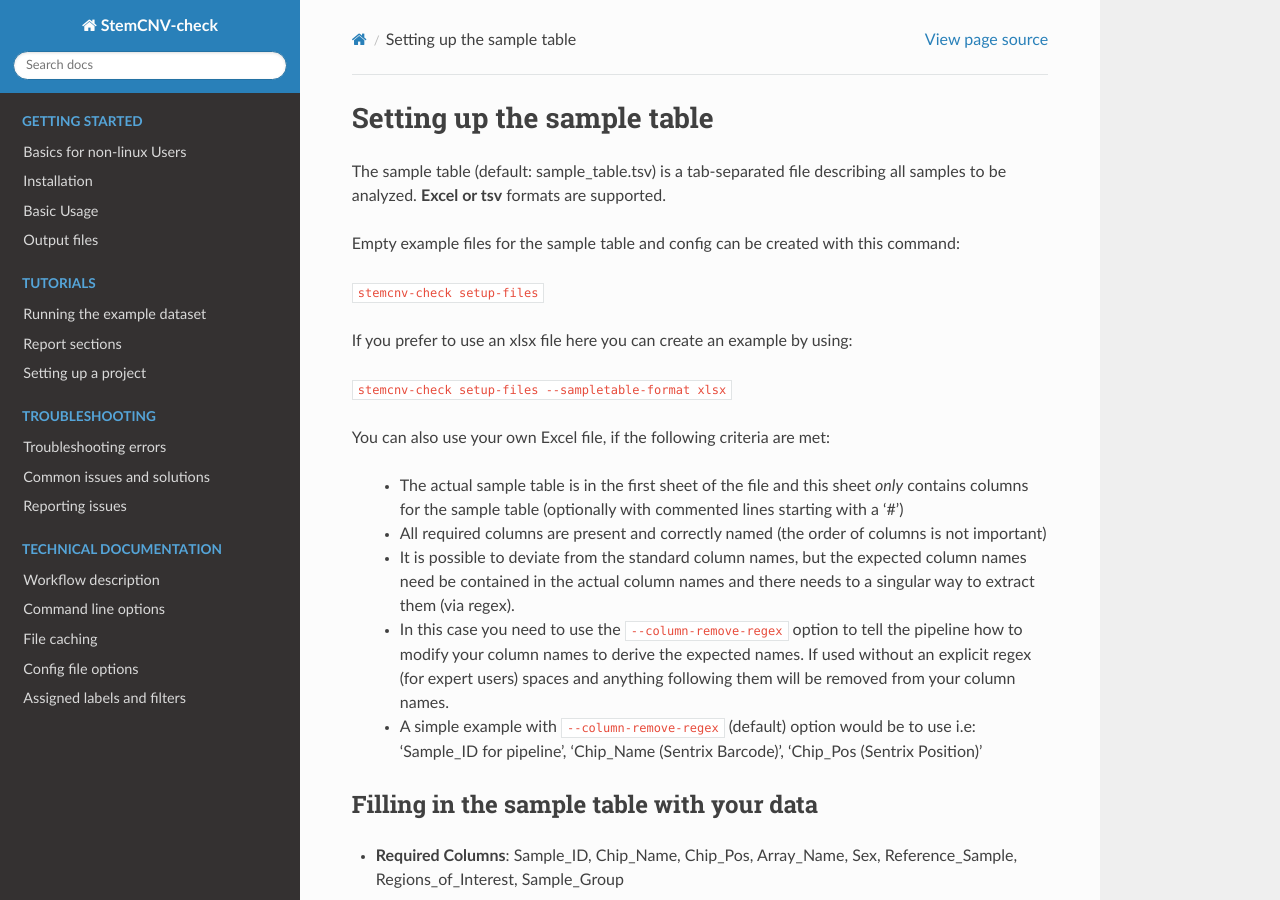
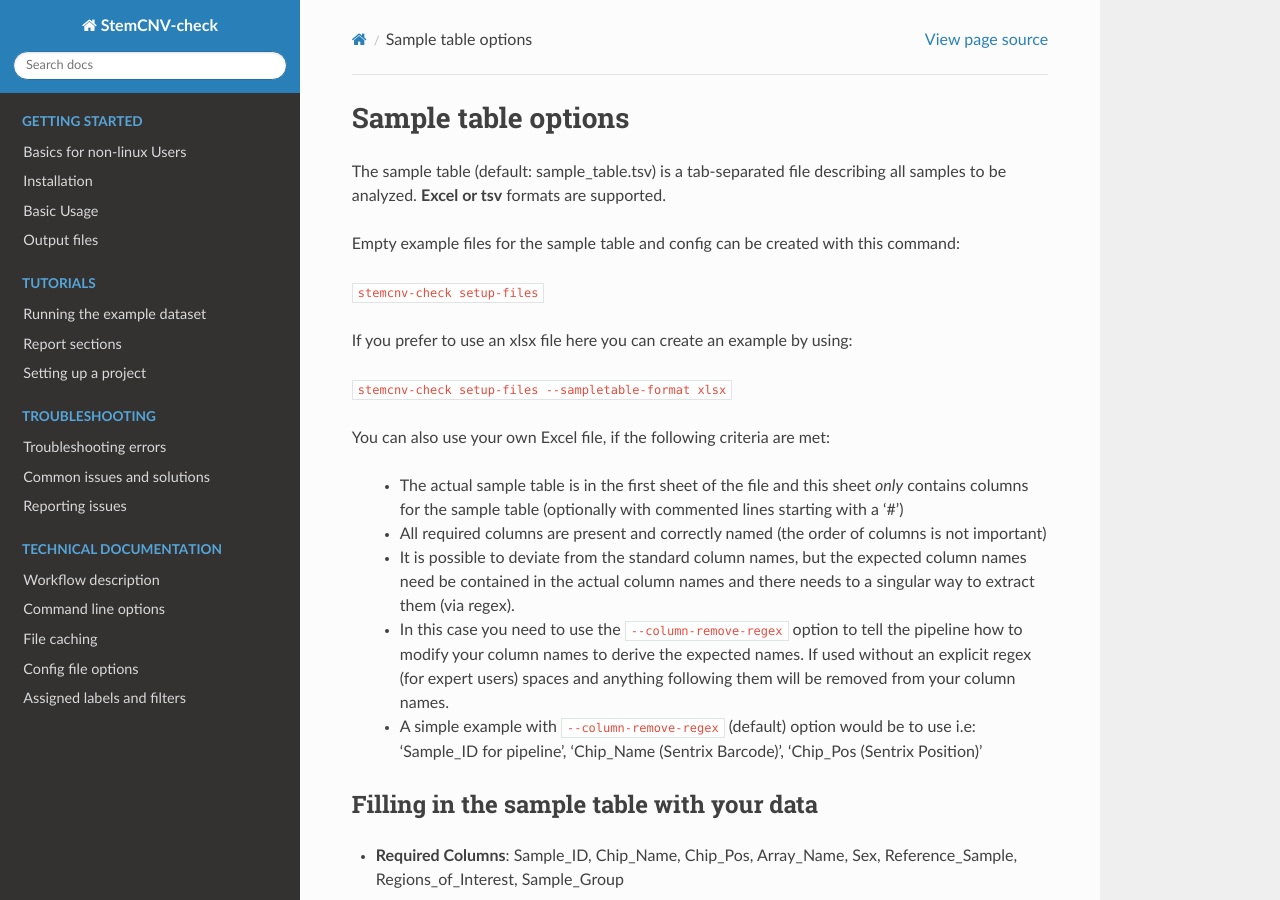
Before and after one commit to bihealth/StemCNV-check, a Sphinx documentation site: the page built from docs/source/tech_sample_table.rst, in a window 1280 px wide and 900 px high. Built offline with Sphinx 7.4.7 and the Read the Docs theme 3.1.0, drawn with Linux system fonts in a browser that asks for light colours.

Commit message:
Update tech_sample_table.rst

```diff
--- a/docs/source/tech_sample_table.rst
+++ b/docs/source/tech_sample_table.rst
@@ -1,5 +1,7 @@
-Setting up the sample table
-===========================
+.. _tech-sample-table:
+
+Sample table options
+^^^^^^^^^^^^^^^^^^^^^^^^^^^^
 
 The sample table (default: sample_table.tsv) is a tab-separated file describing all samples to be analyzed.
 **Excel or tsv** formats are supported.
```
